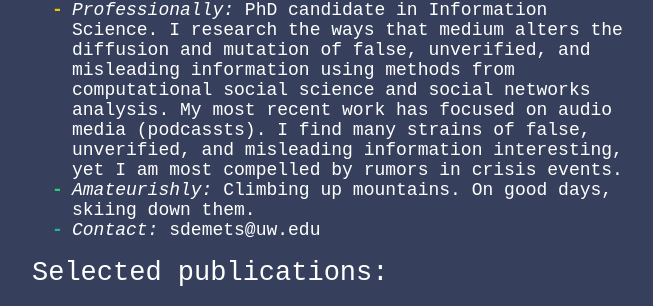
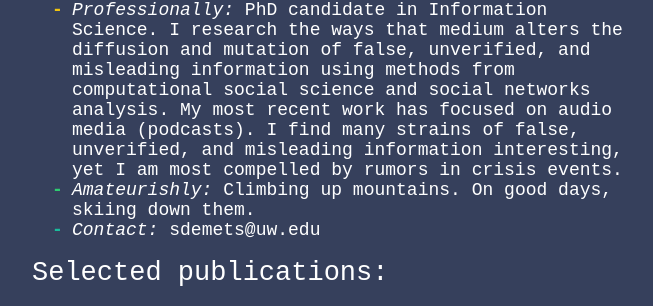
Before and after one commit to sydneyDeMets/sydneydemets.github.io, a Jekyll site: the page built from index.md, in a window 1280 px wide. Shown: the part 283-589 px from the top of the page, without its empty margins (308-961 px from the left). Built offline with Jekyll 4.4.1, drawn with Linux system fonts in a browser that asks for light colours.

Commit message:
Update index.md

```diff
--- a/index.md
+++ b/index.md
@@ -8,7 +8,7 @@
 
 - *Full name:* Sydney DeMets
 - *Current location:* Seattle, WA
-- *Professionally:* PhD candidate in Information Science. I research the ways that medium alters the diffusion and mutation of false, unverified, and misleading information using methods from computational social science and social networks analysis. My most recent work has focused on audio media (podcassts). I find many strains of false, unverified, and misleading information interesting, yet I am most compelled by rumors in crisis events.
+- *Professionally:* PhD candidate in Information Science. I research the ways that medium alters the diffusion and mutation of false, unverified, and misleading information using methods from computational social science and social networks analysis. My most recent work has focused on audio media (podcasts). I find many strains of false, unverified, and misleading information interesting, yet I am most compelled by rumors in crisis events.
 - *Amateurishly:* Climbing up mountains. On good days, skiing down them.
 - *Contact:* sdemets@uw.edu
 
```
